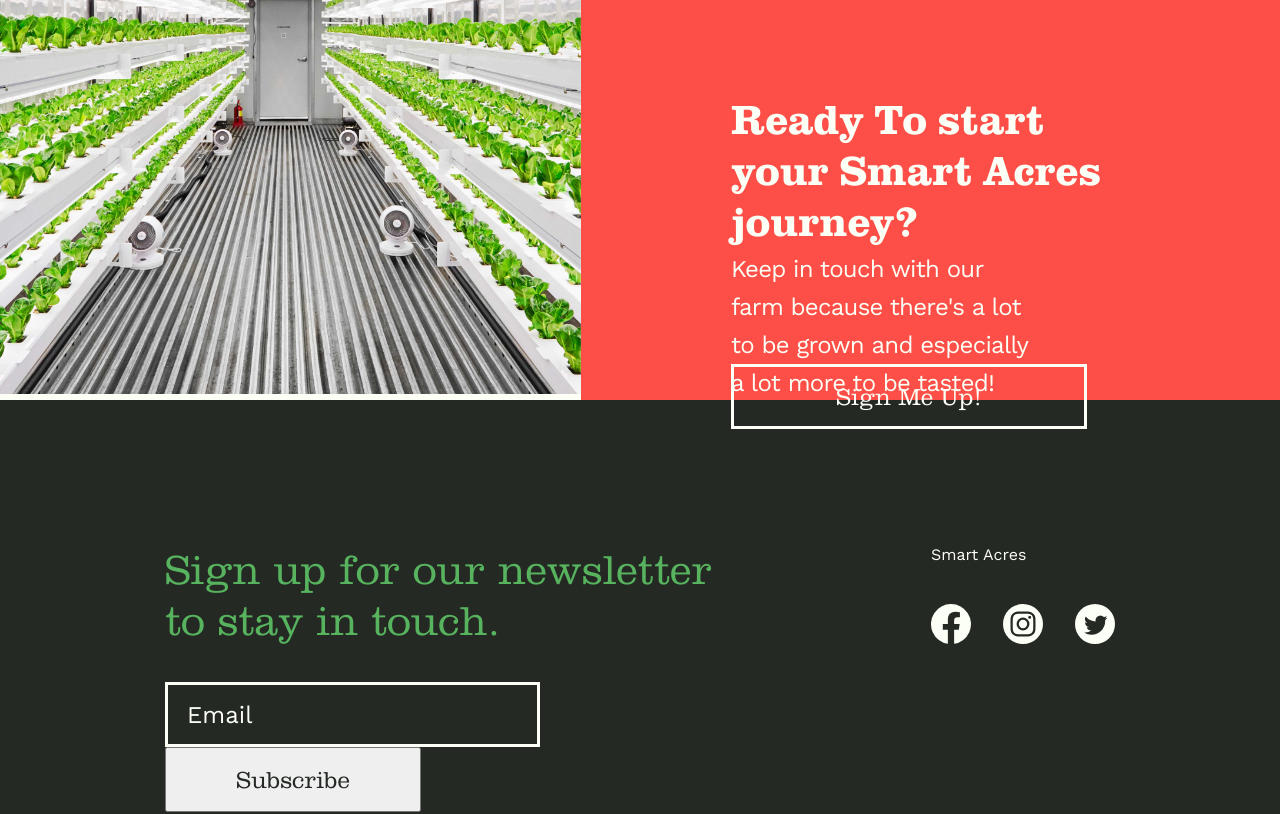
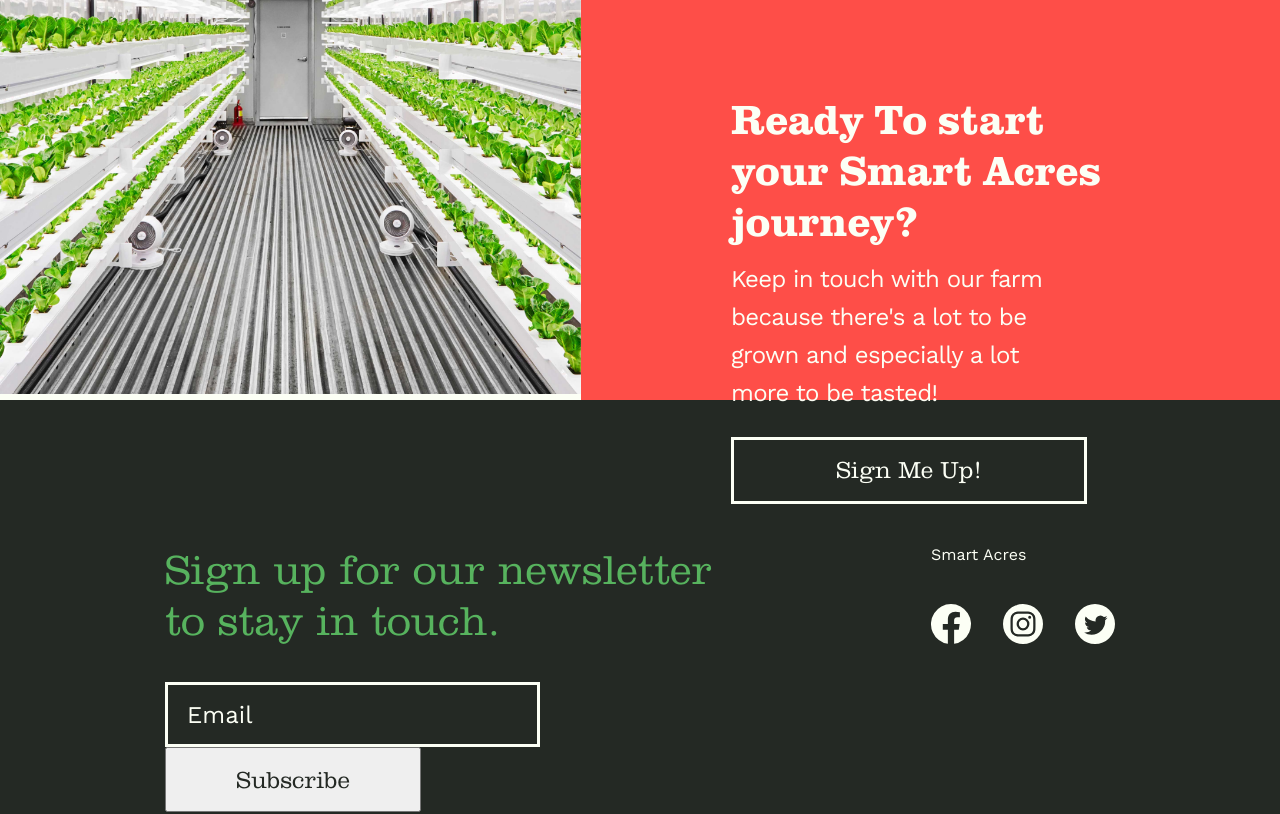
Before and after one commit to JuanTValdez/smart_acres, a React (Create React App) app: page / in a window 1280 px wide. Shown: the top 814 px of the page. Built offline with nearby package versions, Linux system fonts and the light colour scheme.

Commit message:
fixed width issue on footer-txt-2 class

```diff
--- a/src/styles/Footer.css
+++ b/src/styles/Footer.css
@@ -31,8 +31,8 @@
 
 .footer-txt-1 {
 	width: 30dvw;
-	/* height: 122px; */
-	margin: 0 0 6px;
+
+	margin: 0 0 1rem 0;
 	font-family: 'ClarendonURW-Reg', sans-serif;
 	font-size: 2.625rem;
 	line-height: 1.21;
@@ -40,8 +40,7 @@
 }
 
 .footer-txt-2 {
-	max-width: 78%;
-	height: 113px;
+	max-width: 83%;
 
 	font-family: 'Work Sans', sans-serif;
 	font-size: 1.5rem;
@@ -50,8 +49,9 @@
 }
 
 .sign-up-btn {
-	width: 356px;
-	height: 65px;
+	max-width: 356px;
+	margin-top: 1.5rem;
+
 	font-family: 'ClarendonURW-Lig', sans-serif;
 	font-size: 1.5rem;
 	line-height: 2.54;
```
